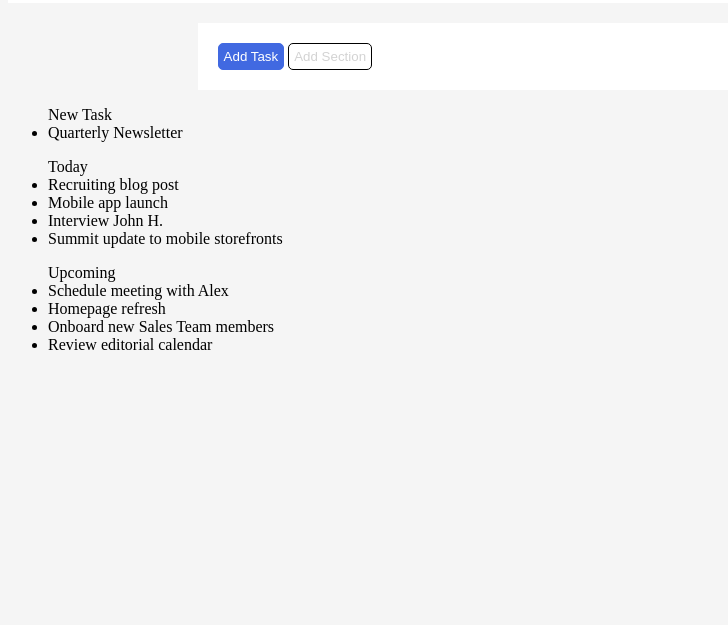
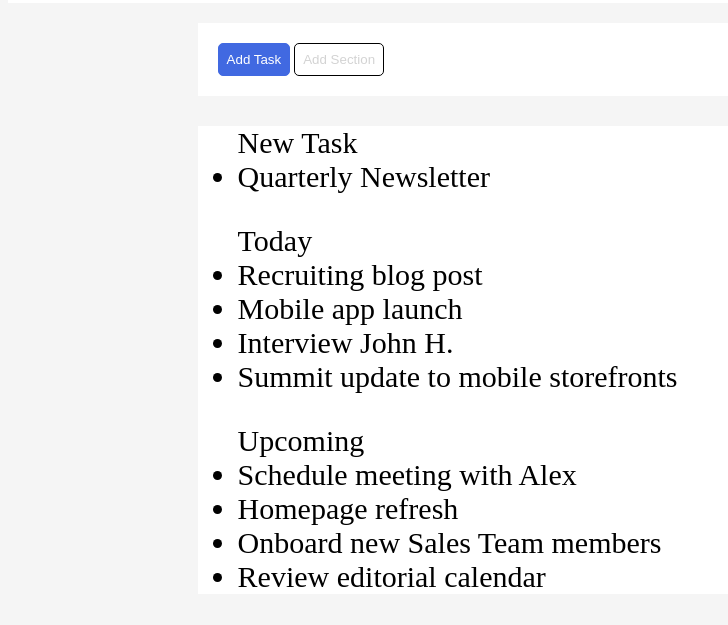
Before and after one commit to LucioMelis/html-css-toboolist, a plain HTML site: page index.html in a window 1280 px wide. Shown: the part 105-730 px from the top of the page, without its empty margins (0-728 px from the left). Drawn offline with Linux system fonts and the light colour scheme.

Commit message:
container

```diff
--- a/css/style.css
+++ b/css/style.css
@@ -20,16 +20,22 @@ h1{
     padding: 20px;
 }
 .color1{
-    padding: 5px;
+    padding: 8px;
     background-color: royalblue;
     color: white;
     border-radius: 5px;
     border: 1px solid royalblue;
 }
 .color2{
-    padding: 5px;
+    padding: 8px;
     color: lightgray;
     background-color: white;
     border: 1px solid black;
     border-radius: 5px;
 }
+#container{
+    background-color: white;
+    width: 70%;
+    margin: auto;
+    font-size: 30px;
+}
--- a/index.html
+++ b/index.html
@@ -21,23 +21,17 @@
         </div>
 <!--inserisco un main come parte principale-->
 
-<!--first div-->
-        <div>
+<!--div container-->
+        <div id="container">
             <ul> New Task
                 <li> Quarterly Newsletter</li>
             </ul>
-        </div>
-<!-- second div-->
-        <div>
             <ul>Today
                 <li>Recruiting blog post</li>
                 <li>Mobile app launch</li>
                 <li>Interview John H.</li>
                 <li>Summit update to mobile storefronts</li>
             </ul>
-        </div>
-<!--third div-->
-        <div>
             <ul>Upcoming
                 <li>Schedule meeting with Alex</li>
                 <li>Homepage refresh</li>
```
